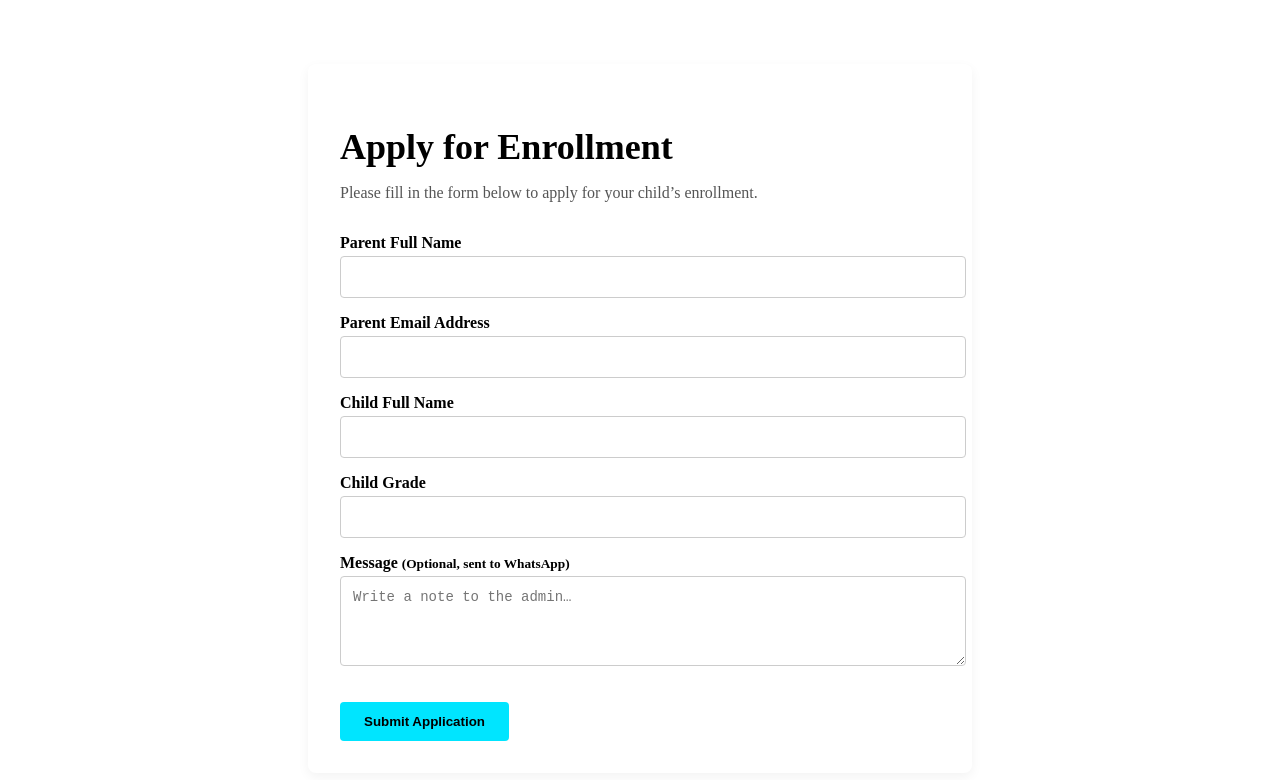
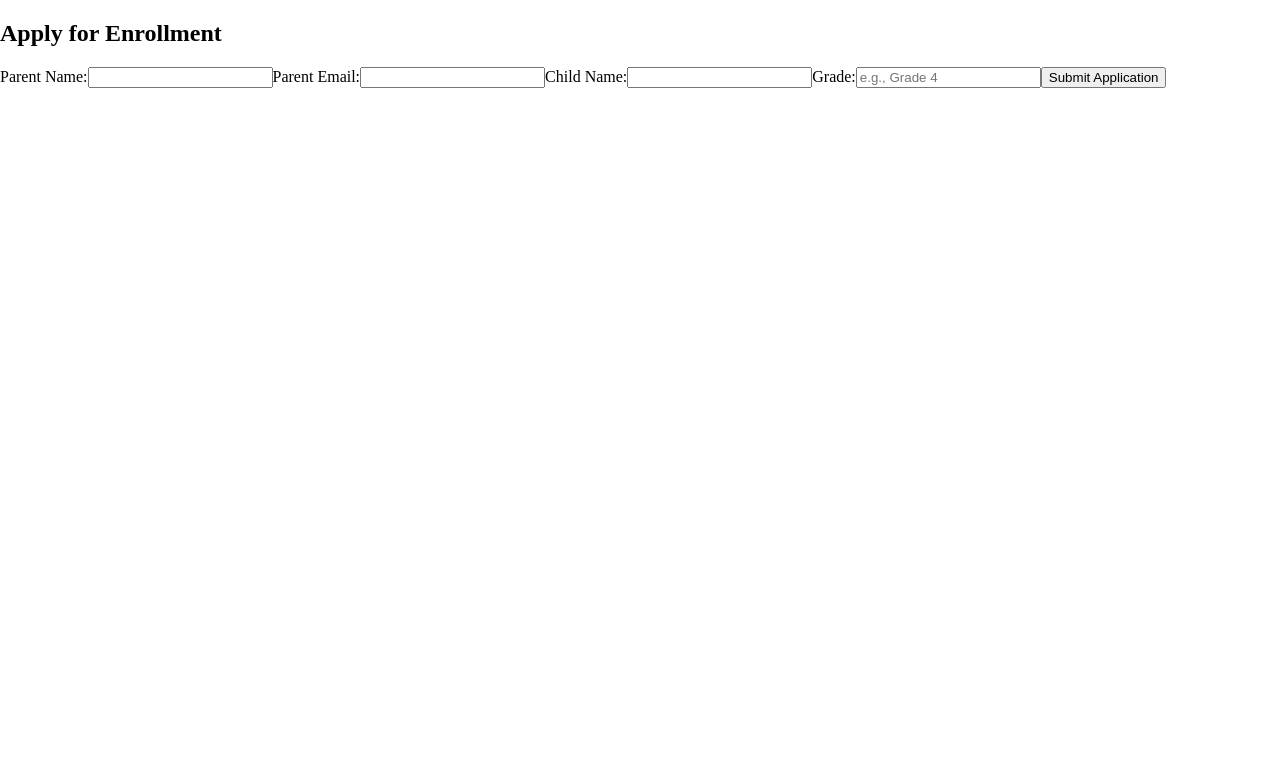
Before and after one commit to DeFatso/next_century_frontend, a React (Create React App) app: page /apply in a window 1280 px wide. Shown: the top 780 px of the page. Built offline with nearby package versions, Linux system fonts and the light colour scheme.

Commit message:
todo: fix the application form

```diff
--- a/src/App.js
+++ b/src/App.js
@@ -4,6 +4,8 @@ import LoginPage from "./pages/LoginPage";
 import DashboardPage from "./pages/DashboardPage";
 import LandingPage from "./pages/LandingPage";
 import ApplicationForm from "./components/ApplicationForm";
+import AdminDashboard from "./pages/AdminDashboard";
+import AdminLogin from "./pages/AdminLogin";
 
 function App() {
   return (
@@ -14,6 +16,8 @@ function App() {
         <Route path="/register" element={<RegisterPage />} />
         <Route path="/login" element={<LoginPage />} />
         <Route path="/apply" element={<ApplicationForm />} />
+        <Route path="/admin" element={<AdminDashboard />} />
+        <Route path="/admin-login" element={<AdminLogin />} />
         <Route path="*" element={<h2>Page Not Found</h2>} />
       </Routes>
     </div>
--- a/src/components/ApplicationForm.jsx
+++ b/src/components/ApplicationForm.jsx
@@ -1,5 +1,4 @@
 import React, { useState } from "react";
-import "../styles/ApplicationForm.css";
 
 const ApplicationForm = () => {
   const [formData, setFormData] = useState({
@@ -7,77 +6,45 @@ const ApplicationForm = () => {
     email: "",
     childName: "",
     grade: "",
-    message: "",
   });
-  const [submitted, setSubmitted] = useState(false);
+  const [error, setError] = useState(null);
+  const [successMsg, setSuccessMsg] = useState(null);
+
+  const API_BASE = "http://localhost:5000";
 
   const handleChange = (e) => {
-    const { name, value } = e.target;
-    setFormData({ ...formData, [name]: value });
+    setFormData(prev => ({
+      ...prev,
+      [e.target.name]: e.target.value,
+    }));
   };
 
   const handleSubmit = async (e) => {
     e.preventDefault();
-
-    const payload = {
-      parent_name: formData.parentName,
-      parent_email: formData.email,
-      child_name: formData.childName,
-      grade_id: parseInt(formData.grade, 10),
-    };
+    setError(null);
+    setSuccessMsg(null);
 
     try {
-      const res = await fetch("http://127.0.0.1:5000/applications/apply", {
+      const res = await fetch(`${API_BASE}/applications/apply`, {
         method: "POST",
-        headers: {
-          "Content-Type": "application/json",
-        },
-        body: JSON.stringify(payload),
+        headers: { "Content-Type": "application/json" },
+        body: JSON.stringify(formData),
       });
+      if (!res.ok) throw new Error("Failed to submit application");
 
-      if (!res.ok) {
-        throw new Error("Failed to submit application");
-      }
-
-      const data = await res.json();
-      console.log("✅ Application submitted:", data);
-
-      if (formData.message.trim()) {
-        const encodedMsg = encodeURIComponent(formData.message.trim());
-        const myWhatsAppNumber = "27721234567"; // ✅ change this to your WhatsApp number
-        window.open(
-          `https://wa.me/${myWhatsAppNumber}?text=${encodedMsg}`,
-          "_blank"
-        );
-      }
-
-      setSubmitted(true);
+      setSuccessMsg("Application submitted successfully!");
+      setFormData({ parentName: "", email: "", childName: "", grade: "" });
     } catch (err) {
-      console.error("❌ Error:", err);
-      alert("There was a problem submitting your application.");
+      setError(err.message);
     }
   };
 
-  if (submitted) {
   return (
-      <div className="application-success">
-        <h2>Thank you!</h2>
-        <p>
-          Your application has been received. Our team will review it and get
-          back to you via email shortly.
-        </p>
-      </div>
-    );
-  }
+    <form onSubmit={handleSubmit}>
+      <h2>Apply for Enrollment</h2>
 
-  return (
-    <section className="application-form">
-      <h1>Apply for Enrollment</h1>
-      <p>Please fill in the form below to apply for your child’s enrollment.</p>
-
-      <form onSubmit={handleSubmit}>
-        <div className="form-group">
-          <label>Parent Full Name</label>
+      <label>
+        Parent Name:
         <input
           type="text"
           name="parentName"
@@ -85,10 +52,10 @@ const ApplicationForm = () => {
           onChange={handleChange}
           required
         />
-        </div>
+      </label>
 
-        <div className="form-group">
-          <label>Parent Email Address</label>
+      <label>
+        Parent Email:
         <input
           type="email"
           name="email"
@@ -96,10 +63,10 @@ const ApplicationForm = () => {
           onChange={handleChange}
           required
         />
-        </div>
+      </label>
 
-        <div className="form-group">
-          <label>Child Full Name</label>
+      <label>
+        Child Name:
         <input
           type="text"
           name="childName"
@@ -107,35 +74,25 @@ const ApplicationForm = () => {
           onChange={handleChange}
           required
         />
-        </div>
+      </label>
 
-        <div className="form-group">
-          <label>Child Grade</label>
+      <label>
+        Grade:
         <input
           type="text"
           name="grade"
           value={formData.grade}
           onChange={handleChange}
           required
+          placeholder="e.g., Grade 4"
         />
-        </div>
+      </label>
 
-        <div className="form-group">
-          <label>Message <small>(Optional, sent to WhatsApp)</small></label>
-          <textarea
-            name="message"
-            rows="4"
-            value={formData.message}
-            onChange={handleChange}
-            placeholder="Write a note to the admin…"
-          />
-        </div>
+      <button type="submit">Submit Application</button>
 
-        <button type="submit" className="submit-btn">
-          Submit Application
-        </button>
+      {error && <p style={{ color: "red" }}>❌ {error}</p>}
+      {successMsg && <p style={{ color: "green" }}>✅ {successMsg}</p>}
     </form>
-    </section>
   );
 };
 
--- /dev/null
+++ b/src/pages/AdminDashboard.jsx
@@ -0,0 +1,118 @@
+import React, { useEffect, useState } from "react";
+import { useNavigate } from "react-router-dom";
+
+const AdminDashboard = () => {
+  const navigate = useNavigate();
+  const [applications, setApplications] = useState([]);
+  const [loading, setLoading] = useState(true);
+  const [error, setError] = useState(null);
+
+  const API_BASE = "http://localhost:5000";
+  const ADMIN_CREDENTIALS = btoa("admin:supersecret"); // Base64 encoded
+
+  useEffect(() => {
+    const isAdmin = localStorage.getItem("isAdmin");
+    if (!isAdmin) navigate("/admin-login");
+    else fetchApplications();
+  }, [navigate]);
+
+  const fetchApplications = async () => {
+    setLoading(true);
+    setError(null);
+    try {
+      const res = await fetch(`${API_BASE}/applications/?status=pending`, {
+        method: "GET",
+        headers: {
+          Authorization: `Basic ${ADMIN_CREDENTIALS}`,
+          "Content-Type": "application/json",
+        },
+      });
+
+      if (!res.ok) throw new Error("Failed to fetch applications");
+      const data = await res.json();
+      setApplications(data);
+    } catch (err) {
+      setError(err.message);
+    } finally {
+      setLoading(false);
+    }
+  };
+
+  const handleAction = async (id, action) => {
+    try {
+      const res = await fetch(`${API_BASE}/applications/${id}/${action}`, {
+        method: "POST",
+        headers: {
+          Authorization: `Basic ${ADMIN_CREDENTIALS}`,
+          "Content-Type": "application/json",
+        },
+      });
+
+      if (!res.ok) throw new Error(`Failed to ${action} application`);
+      alert(`Application ${action}d successfully`);
+      fetchApplications();
+    } catch (err) {
+      alert(err.message);
+    }
+  };
+
+  const handleLogout = () => {
+    localStorage.removeItem("isAdmin");
+    navigate("/admin-login");
+  };
+
+  return (
+    <div className="admin-dashboard">
+      <header>
+        <h1>Admin Dashboard</h1>
+        <button onClick={handleLogout}>Logout</button>
+      </header>
+
+      <section>
+        <h2>Pending Applications</h2>
+        {loading && <p>Loading...</p>}
+        {error && <p className="error">{error}</p>}
+
+        {!loading &&
+          !error &&
+          (applications.length === 0 ? (
+            <p>No pending applications</p>
+          ) : (
+            <table>
+              <thead>
+                <tr>
+                  <th>ID</th>
+                  <th>Parent</th>
+                  <th>Child</th>
+                  <th>Grade</th>
+                  <th>Email</th>
+                  <th>Actions</th>
+                </tr>
+              </thead>
+              <tbody>
+                {applications.map((app) => (
+                  <tr key={app.id}>
+                    <td>{app.id}</td>
+                    <td>{app.parent_name}</td>
+                    <td>{app.child_name}</td>
+                    <td>{app.grade}</td>
+                    <td>{app.parent_email}</td>
+                    <td>
+                      <button onClick={() => handleAction(app.id, "approve")}>
+                        Approve
+                      </button>
+                      <button onClick={() => handleAction(app.id, "reject")}>
+                        Reject
+                      </button>
+                    </td>
+                  </tr>
+                ))}
+              </tbody>
+            </table>
+          ))}
+      </section>
+    </div>
+  );
+};
+
+export default AdminDashboard;
--- /dev/null
+++ b/src/pages/AdminLogin.jsx
@@ -0,0 +1,54 @@
+import React, { useState } from "react";
+import { useNavigate } from "react-router-dom";
+
+const AdminLogin = () => {
+  const [username, setUsername] = useState("");
+  const [password, setPassword] = useState("");
+  const [error, setError] = useState("");
+  const navigate = useNavigate();
+
+  const handleSubmit = (e) => {
+    e.preventDefault();
+
+    // 👇 change these to match your admin credentials
+    const ADMIN_USER = "admin";
+    const ADMIN_PASS = "supersecret";
+
+    if (username === ADMIN_USER && password === ADMIN_PASS) {
+      localStorage.setItem("isAdmin", "true");
+      navigate("/admin");
+    } else {
+      setError("Invalid credentials");
+    }
+  };
+
+  return (
+    <div style={{ maxWidth: "400px", margin: "2rem auto" }}>
+      <h2>Admin Login</h2>
+      {error && <p style={{ color: "red" }}>{error}</p>}
+      <form onSubmit={handleSubmit}>
+        <div>
+          <label>Username:</label>
+          <input
+            type="text"
+            value={username}
+            onChange={(e) => setUsername(e.target.value)}
+            required
+          />
+        </div>
+        <div>
+          <label>Password:</label>
+          <input
+            type="password"
+            value={password}
+            onChange={(e) => setPassword(e.target.value)}
+            required
+          />
+        </div>
+        <button type="submit" style={{ marginTop: "1rem" }}>Login</button>
+      </form>
+    </div>
+  );
+};
+
+export default AdminLogin;
```
Lines whose indentation alone changed are shown as unchanged.
